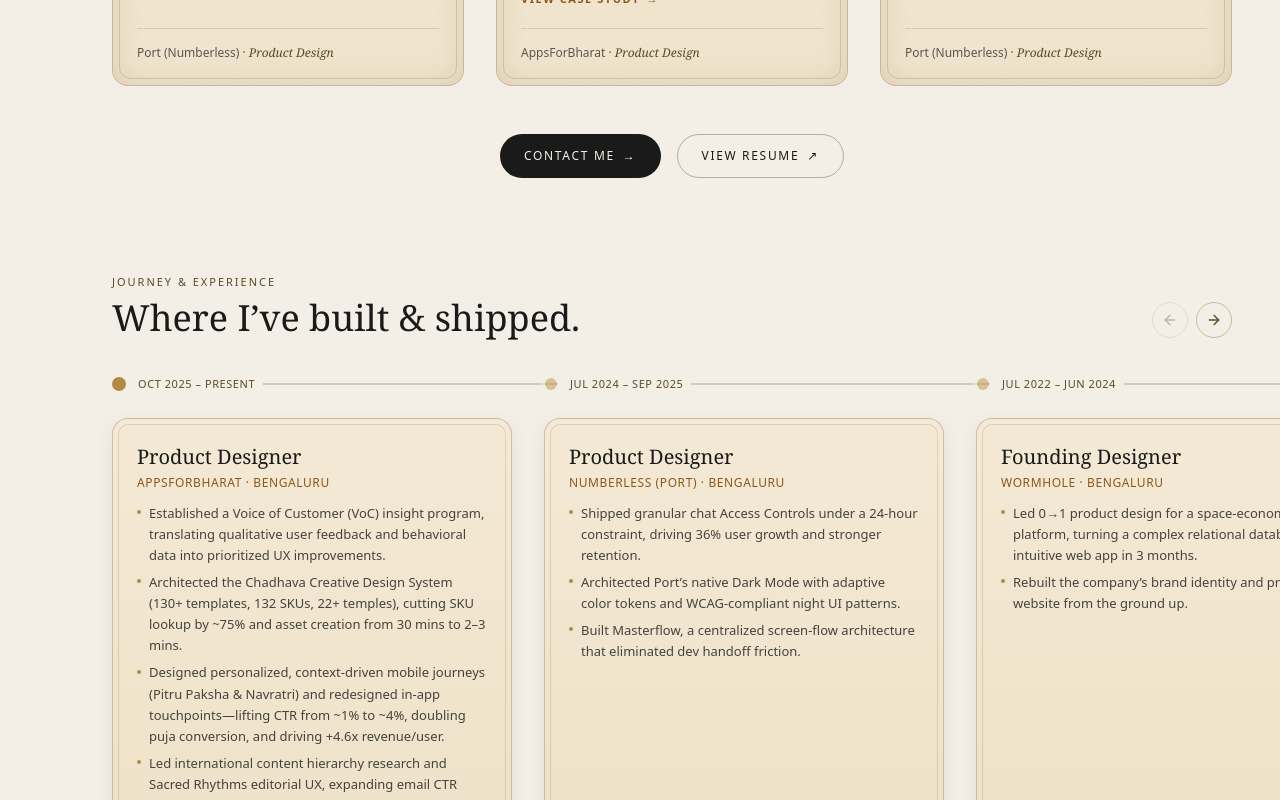
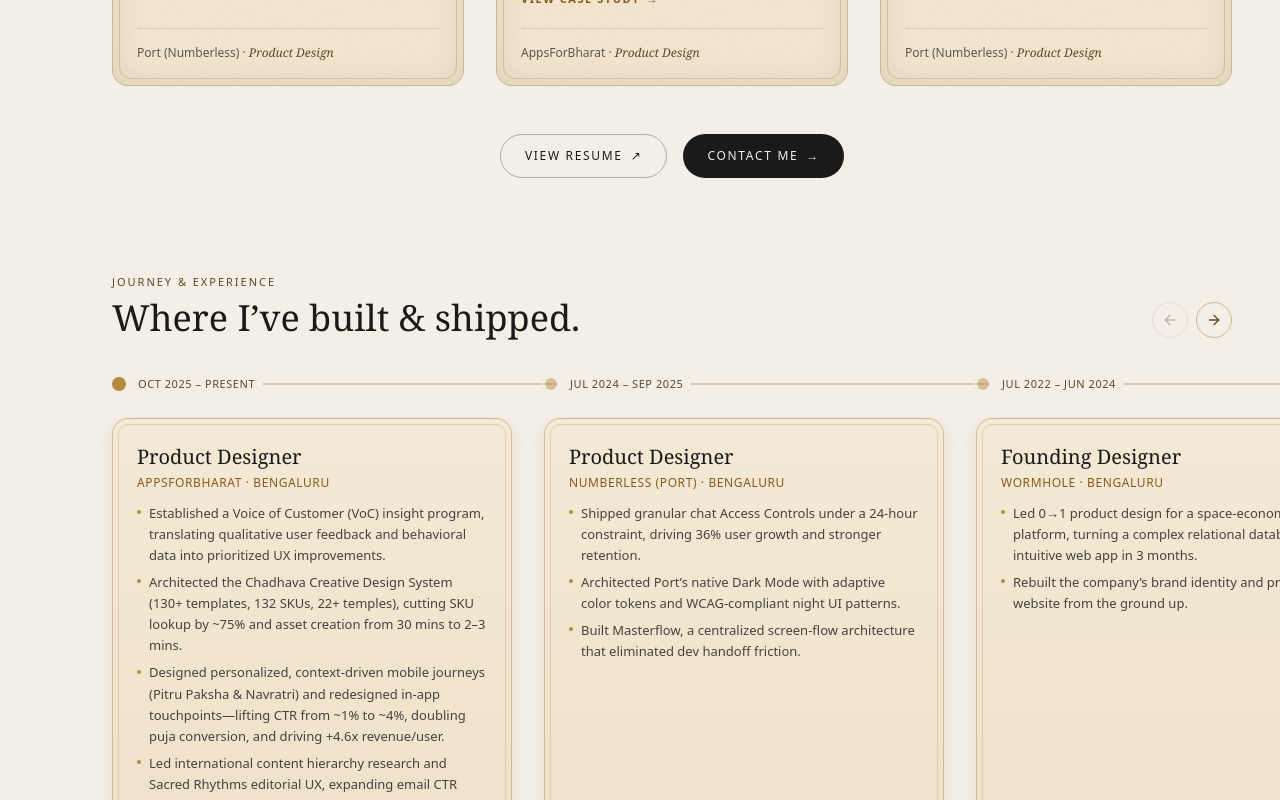
Before and after one commit to sagarikasv-10/portfolio, a Next.js app: page / in a window 1280 px wide. Shown: the part 1560-2360 px from the top of the page. Built offline with nearby package versions, Linux system fonts and the light colour scheme.

Commit message:
Order CTA pair as [View Resume] [Contact Me] everywhere
Co-Authored-By: Claude Sonnet 5.5 <noreply@anthropic.com>
Claude-Session: https://claude.ai/code/session_01C8PJGukcFV492C7o5pFvDJ

```diff
--- a/src/components/CtaPair.tsx
+++ b/src/components/CtaPair.tsx
@@ -4,17 +4,11 @@ const base = "inline-flex items-center justify-center gap-2 rounded-full font-me
 const full = `${base} min-h-11 px-6 py-3 text-xs tracking-[0.14em]`;
 const compactCls = `${base} min-h-8 whitespace-nowrap px-3 py-1.5 text-[10px] tracking-[0.08em] sm:min-h-9 sm:px-4 sm:py-2 sm:text-[11px] sm:tracking-[0.12em]`;
 
-/** Matching primary + secondary buttons: under Selected Work and About Me, and (compact) in the case study bar. */
+/** Matching secondary + primary buttons, always [View Resume] [Contact Me]: under Selected Work and About Me, and (compact) in the case study bar. */
 export function CtaPair({ compact = false, className }: { compact?: boolean; className?: string }) {
   const b = compact ? compactCls : full;
   return (
     <div className={className ?? "mt-12 flex flex-wrap items-center justify-center gap-4"}>
-      <a
-        href={LINKS.email}
-        className={`${b} bg-[#1A1A1A] text-[#F4EFE6] hover:bg-[#9E5B3C]`}
-      >
-        Contact Me <span aria-hidden>&rarr;</span>
-      </a>
       <a
         href={LINKS.resume}
         target="_blank"
@@ -23,6 +17,12 @@ export function CtaPair({ compact = false, className }: { compact?: boolean; cla
       >
         View Resume <span aria-hidden>&#8599;</span>
       </a>
+      <a
+        href={LINKS.email}
+        className={`${b} bg-[#1A1A1A] text-[#F4EFE6] hover:bg-[#9E5B3C]`}
+      >
+        Contact Me <span aria-hidden>&rarr;</span>
+      </a>
     </div>
   );
 }
```
